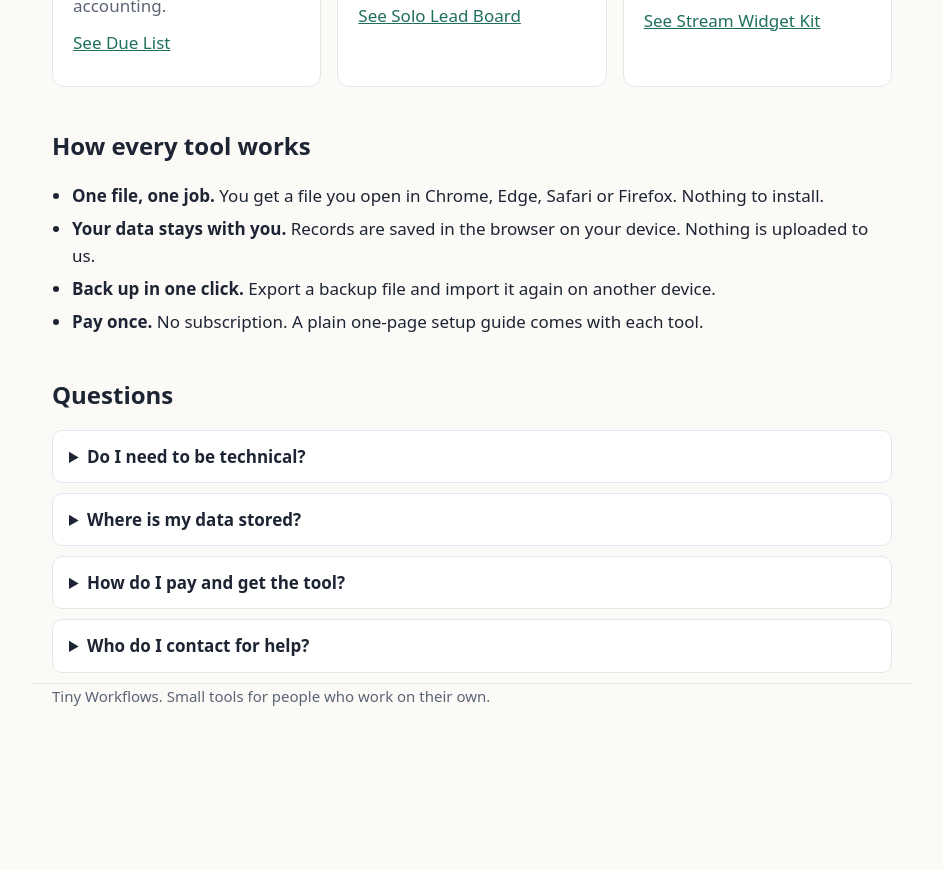
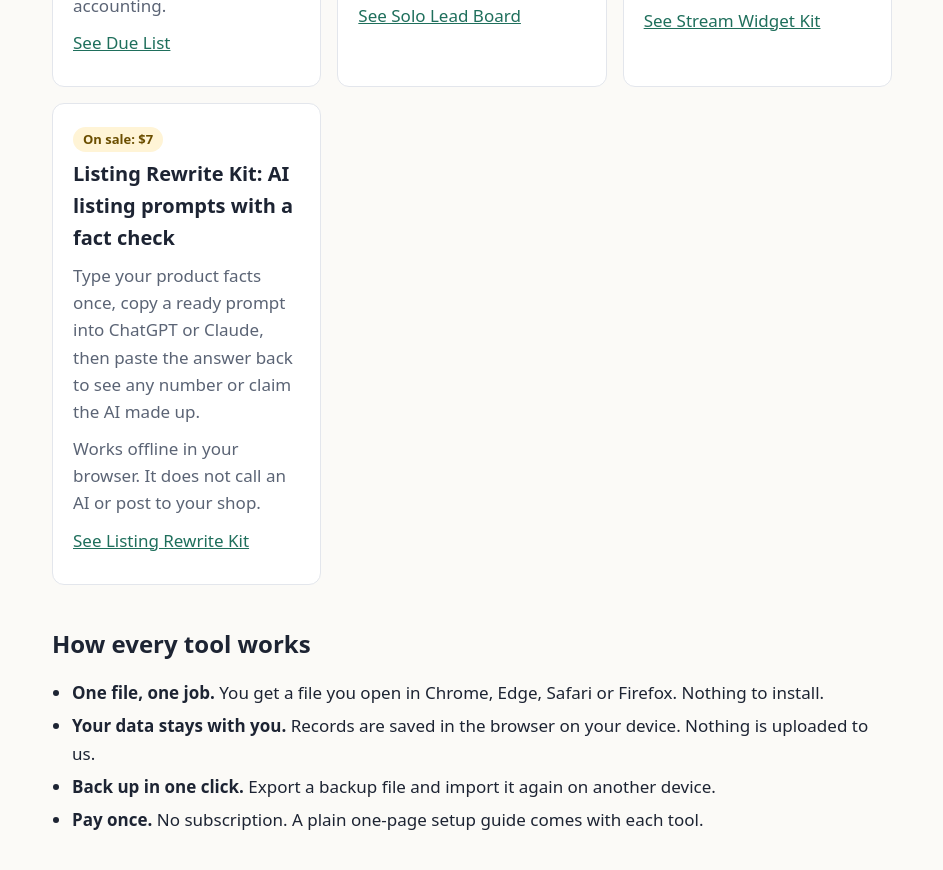
Before and after one commit to ceo525/tiny-workflows, a plain HTML site: page index.html in a window 1280 px wide. Shown: the part 934-1804 px from the top of the page, without its empty margins (168-1111 px from the left). Before the commit the page ends 1642 px from the top, so only its background shows below. Drawn offline with Linux system fonts and the light colour scheme; no server answers.

Commit message:
Add Listing Rewrite Kit page (index.html)

```diff
--- a/index.html
+++ b/index.html
@@ -65,6 +65,13 @@
         <p>Runs offline from a folder. It does not do alerts or read your Twitch account.</p>
         <p><a href="products/stream-widget-kit/">See Stream Widget Kit</a></p>
       </article>
+      <article class="card">
+        <span class="tag">On sale: $7</span>
+        <h3>Listing Rewrite Kit: AI listing prompts with a fact check</h3>
+        <p>Type your product facts once, copy a ready prompt into ChatGPT or Claude, then paste the answer back to see any number or claim the AI made up.</p>
+        <p>Works offline in your browser. It does not call an AI or post to your shop.</p>
+        <p><a href="products/listing-rewrite-kit/">See Listing Rewrite Kit</a></p>
+      </article>
     </div>
   </section>
 
```
